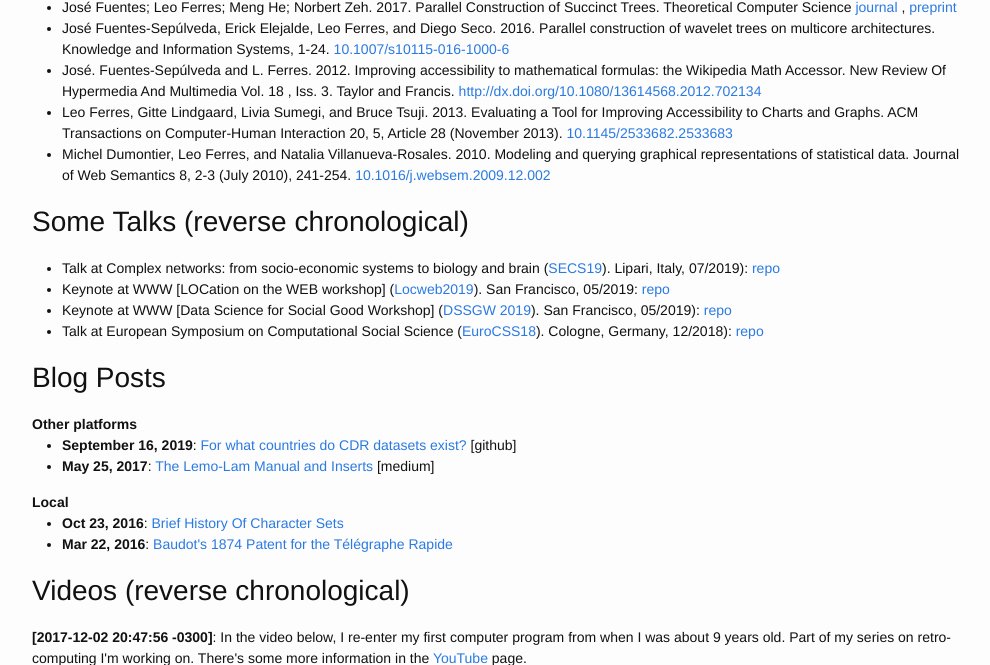
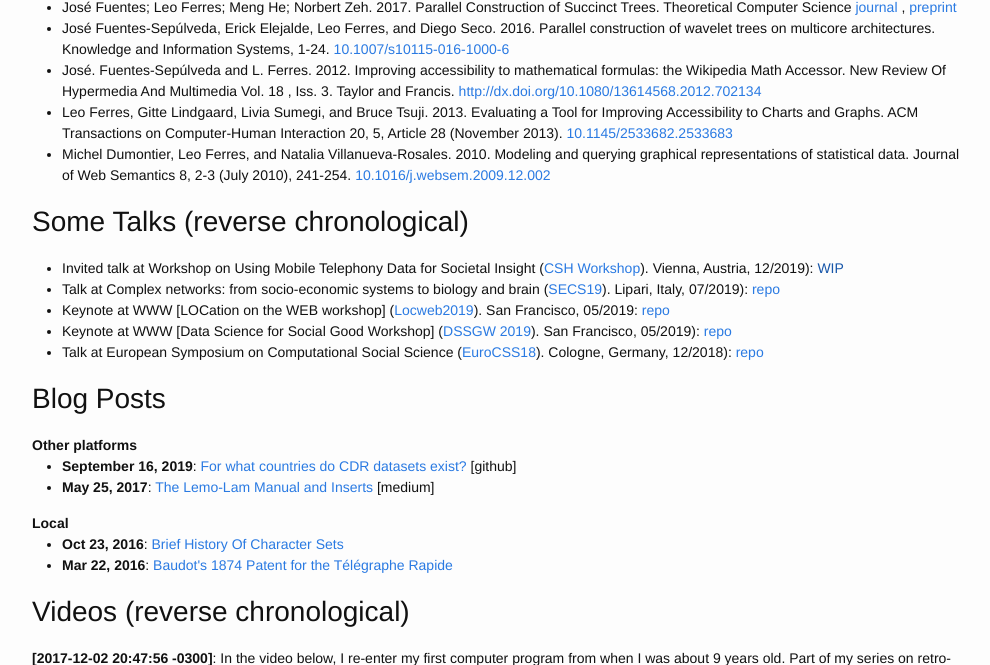
Before and after one commit to leoferres/leoferres.github.io, a Jekyll site: the page built from index.html, in a window 1280 px wide and 900 px high, scrolled down 1178 px, cut to the strip 0-665 px from the top of the window. Shown: the whole strip, without its empty margins (138-1128 px from the left). Built offline with Jekyll 4.4.1, drawn with Linux system fonts in a browser that asks for light colours; comment, search, counter and statistics services are not loaded.

Commit message:
added Vienna

```diff
--- a/index.html
+++ b/index.html
@@ -168,6 +168,13 @@ layout: default
   <h1>Some Talks (reverse chronological)</h1>
   <ul>
     <li>
+      Invited talk at Workshop on Using Mobile Telephony Data for
+      Societal Insight
+      (<a href="https://www.csh.ac.at/event/using-mobile-telephony-data-societal-insight/">CSH Workshop</a>). Vienna,
+      Austria,
+      12/2019): <a href="">WIP</a>
+    </li>
+    <li>
       Talk at Complex networks: from socio-economic systems to biology
       and brain
       (<a href="https://secs19.liparischool.it/">SECS19</a>). Lipari,
```
